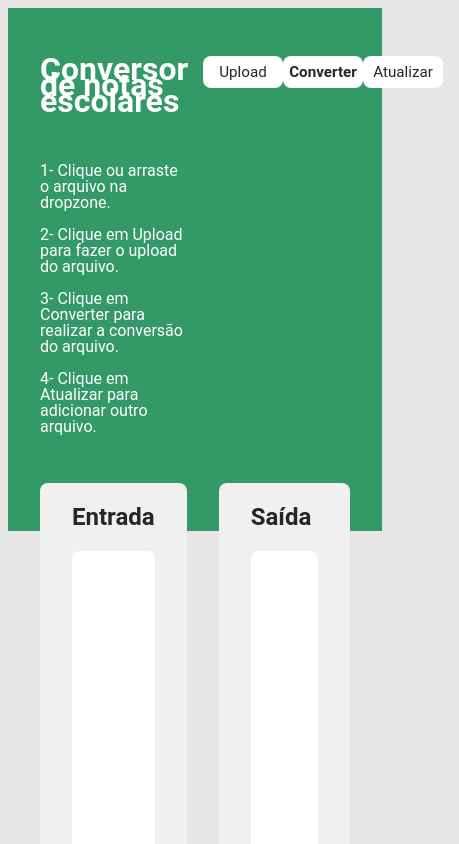
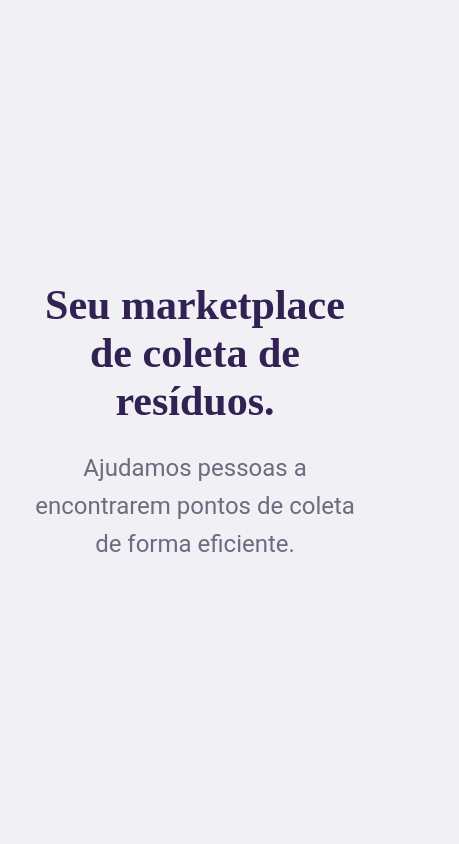
Before and after one commit to FernandoHeisser/ifsul-frameworks-project, a React (Create React App) app in the folder web/: page / in a window 390 px wide. Shown: the top 844 px of the page, 459 px wide, since content can reach past the window. Built offline with nearby package versions, Linux system fonts and the light colour scheme; the HTML template or start-up script is replaced by a standard one.

Commit message:
starting to create pages

```diff
--- a/web/package.json
+++ b/web/package.json
@@ -10,11 +10,14 @@
     "@types/node": "^12.0.0",
     "@types/react": "^16.9.0",
     "@types/react-dom": "^16.9.0",
+    "@types/react-leaflet": "^2.5.1",
+    "@types/react-router": "^5.1.17",
+    "@types/react-router-dom": "^5.3.2",
     "axios": "^0.20.0",
     "react": "^16.13.1",
     "react-dom": "^16.13.1",
-    "react-dropzone": "^11.0.3",
     "react-icons": "^3.11.0",
+    "react-router-dom": "^5.2.0",
     "react-scripts": "3.4.3",
     "typescript": "~3.7.2"
   },
--- a/web/public/index.html
+++ b/web/public/index.html
@@ -3,7 +3,7 @@
 
 <head>
     <meta charset="utf-8" />
-    <title>Conversor</title>
+    <title>Bah Respostas</title>
 </head>
 
 <body>
--- /dev/null
+++ b/web/src/App.css
@@ -0,0 +1,26 @@
+:root {
+    --primary-color: #34CB79;
+    --title-color: #322153;
+    --text-color: #6C6C80;
+  }
+
+  * {
+    margin: 0;
+    padding: 0;
+    box-sizing: border-box;
+  }
+
+  body {
+    background: #F0F0F5;
+    -webkit-font-smoothing: antialiased;
+    color: var(--text-color);
+  }
+
+  body, input, button {
+    font-family: Roboto, Arial, Helvetica, sans-serif;
+  }
+
+  h1, h2, h3, h4, h5, h6 {
+    color: var(--title-color);
+    font-family: Ubuntu;
+  }
--- a/web/src/App.tsx
+++ b/web/src/App.tsx
@@ -1,91 +1,11 @@
-import React, { useState } from 'react';
+import React from 'react';
+import Routes from './routes';
+import './App.css';
 
-import api from './services/api';
-import './styles/App.css';
-
-interface InputOutput {
-  input: string[],
-  output: string[]
-}
 function App() {
-
-  const [file, setFile] = useState<File>();
-  const [input, setInput] = useState<string[]>([]);
-  const [output, setOutput] = useState<string[]>([]);
-
-  async function postFileToApi() {
-    if(input.length === 0 && output.length === 0 && file){
-      const data = new FormData();
-      data.append('file', file);
-
-      try {
-
-        const response = await api.post('execute', data);
-
-        if(response.status === 200) {
-          alert("Upload do arquivo concluído, clique em 'Converter'");
-        }
-
-      } catch {
-
-        alert('Arquivo inválido, apenas arquivos .txt são aceitos')
-
-      }
-    }
-  }
-  function convertFile() {
-    if(input.length === 0 && output.length === 0 && file) {
-      api.get('execute').then(response=>{
-        const data: InputOutput = response.data;
-        setInput(data.input);
-        setOutput(data.output);
-      });
-    }
-  }
-  function reloadPage() {
-    window.location.reload();
-  }
   return (
-    <div className="App">
-      <div className="container">
-        <header>
-          <div className="left-block">
-            <h1>Conversor de notas escolares</h1>
-            <br/>
-            <p>1- Clique ou arraste o arquivo na dropzone.</p>
-            <p>2- Clique em Upload para fazer o upload do arquivo.</p>
-            <p>3- Clique em Converter para realizar a conversão do arquivo.</p>
-            <p>4- Clique em Atualizar para adicionar outro arquivo.</p>
-          </div>
-          <div className="right-block">
-            <div className="form-field">
-                <button onClick={postFileToApi}>Upload</button>
-                <button id="converter" onClick={convertFile}>Converter</button>
-                <button onClick={reloadPage}>Atualizar</button>
-            </div>
-          </div>
-        </header>
-        <main>
-          <div className="input">
-            <h2>Entrada</h2>
-            <div className="text-box">
-              {input.map((line: string)=>(
-                  <p key={input.indexOf(line)}>{line}</p>
-                ))
-              }
-            </div>
-          </div>
-          <div className="output">
-            <h2>Saída</h2>
-            <div className="text-box">
-              {output.map((line: string)=>(
-                <p key={output.indexOf(line)}>{line}</p>
-              ))}
-            </div>
-          </div>
-        </main>
-      </div>
-    </div>
+    <Routes />
   );
 }
+
 export default App;
--- /dev/null
+++ b/web/src/pages/Login/index.tsx
@@ -0,0 +1,16 @@
+import React from 'react';
+import './styles.css';
+
+const Login = () =>{
+    return(
+        <div id="page-home">
+            <div className="content">
+                <main>
+                    <h1>Seu marketplace de coleta de resíduos.</h1>
+                    <p>Ajudamos pessoas a encontrarem pontos de coleta de forma eficiente.</p>
+                </main>
+            </div>
+        </div>
+    );
+}
+export default Login;
--- /dev/null
+++ b/web/src/pages/Login/styles.css
@@ -0,0 +1,96 @@
+#page-home {
+    height: 100vh;
+}
+
+#page-home .content {
+    width: 100%;
+    height: 100%;
+    max-width: 1100px;
+    margin: 0 auto;
+    padding: 0 30px;
+    display: flex;
+    flex-direction: column;
+    align-items: flex-start;
+}
+
+#page-home .content header {
+    margin: 48px 0 0;
+}
+
+#page-home .content main {
+    flex: 1;
+    max-width: 560px;
+    display: flex;
+    flex-direction: column;
+    justify-content: center;
+}
+
+#page-home .content main h1 {
+    font-size: 54px;
+    color: var(--title-color);
+}
+
+#page-home .content main p {
+    font-size: 24px;
+    margin-top: 24px;
+    line-height: 38px;
+}
+
+#page-home .content main a {
+    width: 100%;
+    max-width: 360px;
+    height: 72px;
+    background: var(--primary-color);
+    border-radius: 8px;
+    text-decoration: none;
+    display: flex;
+    align-items: center;
+    overflow: hidden;
+    margin-top: 40px;
+}
+
+#page-home .content main a span {
+    display: block;
+    background: rgba(0, 0, 0, 0.08);
+    width: 72px;
+    height: 72px;
+    display: flex;
+    align-items: center;
+    justify-content: center;
+    transition: background-color 0.2s;
+}
+
+#page-home .content main a span svg {
+    color: #FFF;
+    width: 20px;
+    height: 20px;
+}
+
+#page-home .content main a strong {
+    flex: 1;
+    text-align: center;
+    color: #FFF;
+}
+
+#page-home .content main a:hover {
+    background: #2FB86E;
+}
+
+@media(max-width: 900px) {
+    #page-home .content {
+        align-items: center;
+        text-align: center;
+    }
+    #page-home .content header {
+        margin: 48px auto 0;
+    }
+    #page-home .content main {
+        align-items: center;
+    }
+    #page-home .content main h1 {
+        font-size: 42px;
+    }
+    #page-home .content main p {
+        font-size: 24px;
+    }
+}
--- /dev/null
+++ b/web/src/routes.tsx
@@ -0,0 +1,13 @@
+import React from 'react';
+import {Route, BrowserRouter} from 'react-router-dom';
+
+import Login from './pages/Login';
+
+const Routes = () =>{
+    return (
+        <BrowserRouter >
+            <Route component={Login} path="/" exact />
+        </BrowserRouter>
+    );
+}
+export default Routes;
```
Also changed, not shown: 1 other file (tests, documents, lock files or other folders).
